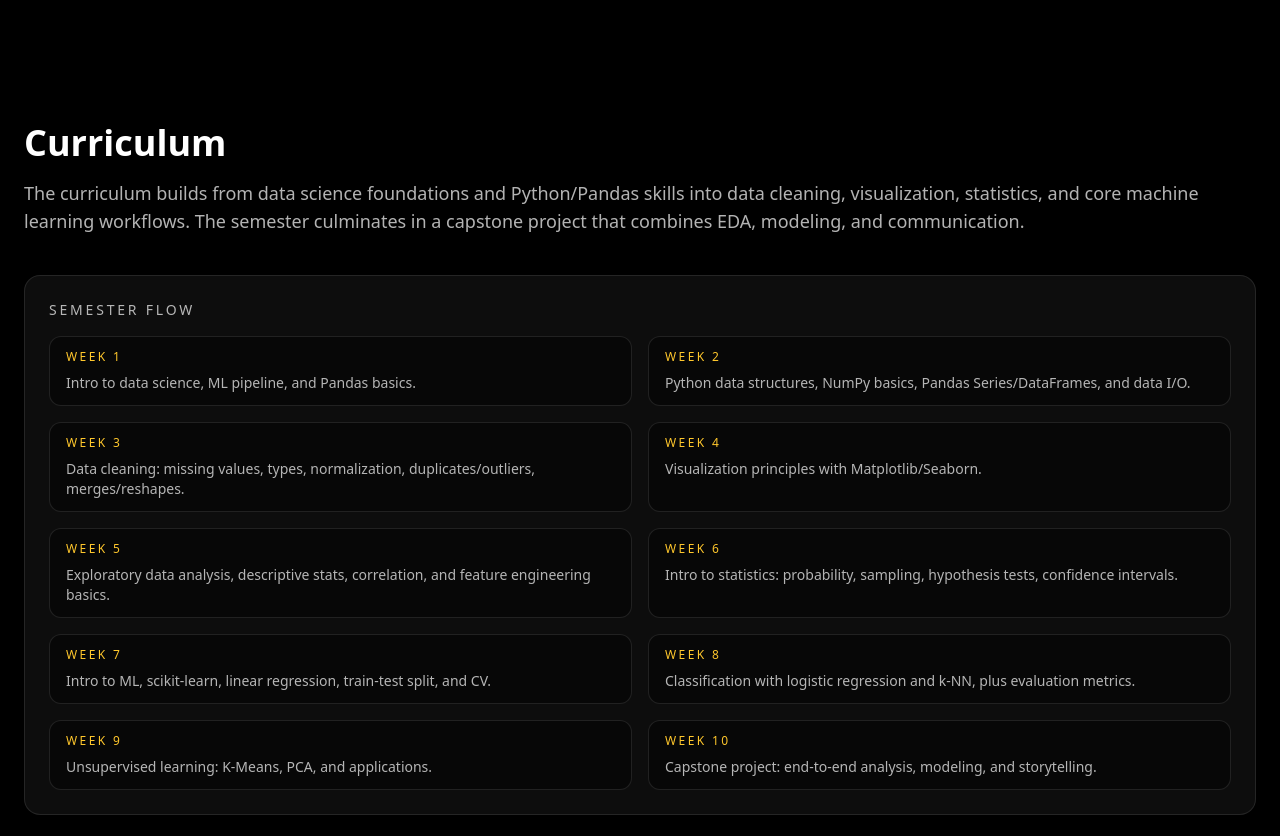
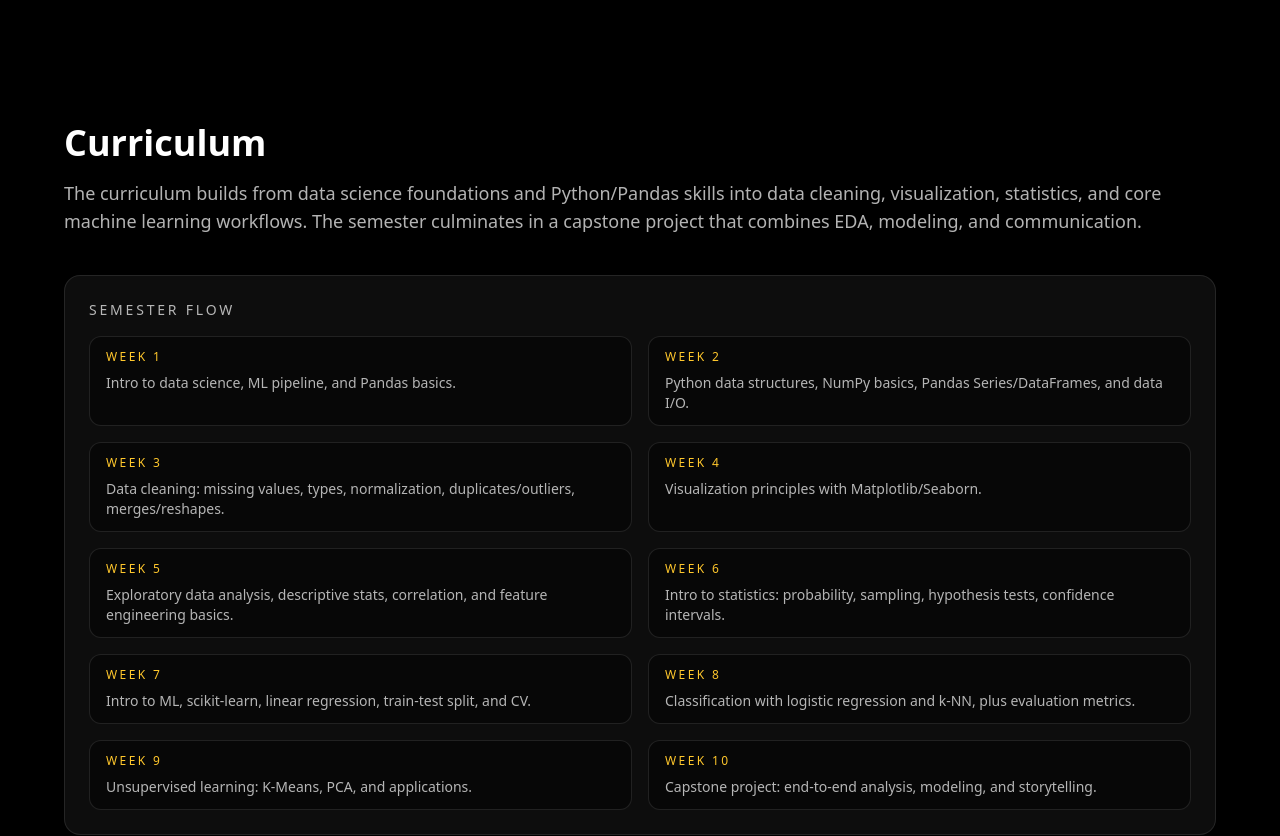
Before and after one commit to USC-Data-Science-Club/datasc_website, a Next.js app: page / in a window 1280 px wide. Shown: the part 840-1676 px from the top of the page. Built offline with nearby package versions, Linux system fonts and the light colour scheme.

Commit message:
align sections

```diff
--- a/components/AboutSection.tsx
+++ b/components/AboutSection.tsx
@@ -2,7 +2,7 @@ export default function AboutSection() {
   return (
     <section
       id="about"
-      className="min-h-screen px-6 pt-36 pb-24 max-w-5xl mx-auto flex flex-col"
+      className="min-h-screen px-6 pt-36 pb-24 max-w-6xl mx-auto flex flex-col"
     >
       <div className="relative flex flex-col items-center text-center">
         <div className="absolute inset-0 -z-10 flex items-center justify-center">
--- a/components/CurriculumSection.tsx
+++ b/components/CurriculumSection.tsx
@@ -51,7 +51,7 @@ export default function CurriculumSection() {
 
   return (
     <section id="curriculum" className="min-h-screen px-6 pt-24 pb-28 flex flex-col">
-      <div>
+      <div className="max-w-6xl mx-auto w-full">
         <h2 className="text-4xl font-semibold">Curriculum</h2>
         <p className="mt-4 text-lg text-white/70">
           The curriculum builds from data science foundations and Python/Pandas
--- a/components/FaqSection.tsx
+++ b/components/FaqSection.tsx
@@ -34,7 +34,7 @@ export default function FaqSection() {
 
   return (
     <section id="faq" className="min-h-screen px-6 pt-24 pb-28 flex flex-col">
-      <div className="max-w-5xl mx-auto w-full">
+      <div className="max-w-6xl mx-auto w-full">
         <h2 className="text-4xl font-semibold">FAQ</h2>
         <p className="mt-4 text-lg text-white/70 max-w-2xl">
           Answers to the most common questions about joining and participating in
--- a/components/GetInvolvedSection.tsx
+++ b/components/GetInvolvedSection.tsx
@@ -20,7 +20,7 @@ export default function GetInvolvedSection() {
   return (
     <section
       id="get-involved"
-      className="min-h-screen px-6 pt-24 pb-28 max-w-5xl mx-auto flex flex-col"
+      className="min-h-screen px-6 pt-24 pb-28 max-w-6xl mx-auto flex flex-col"
     >
       <div>
         <h2 className="text-4xl font-semibold">Get Involved</h2>
```
